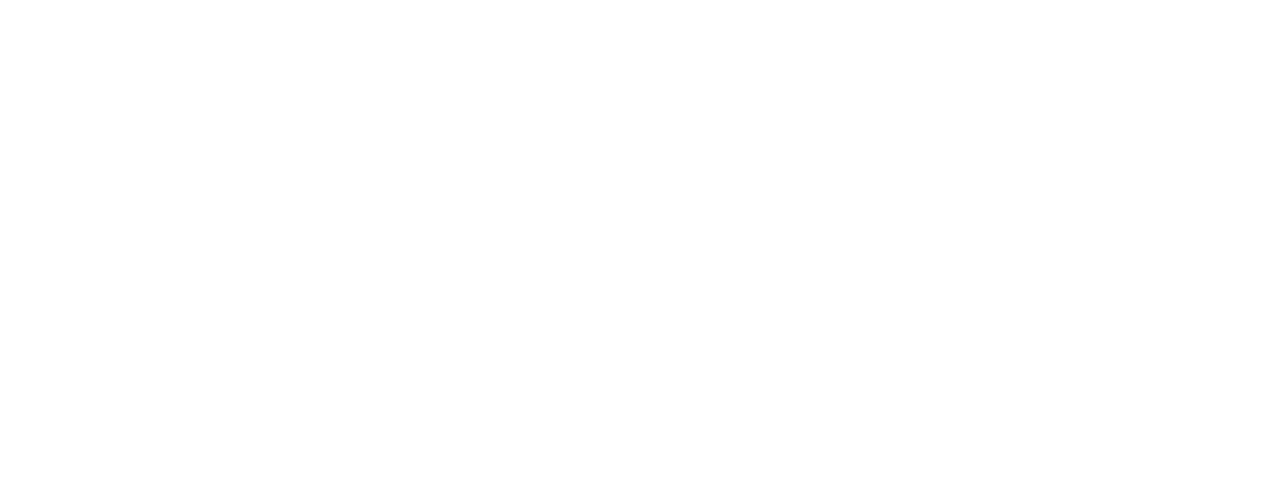
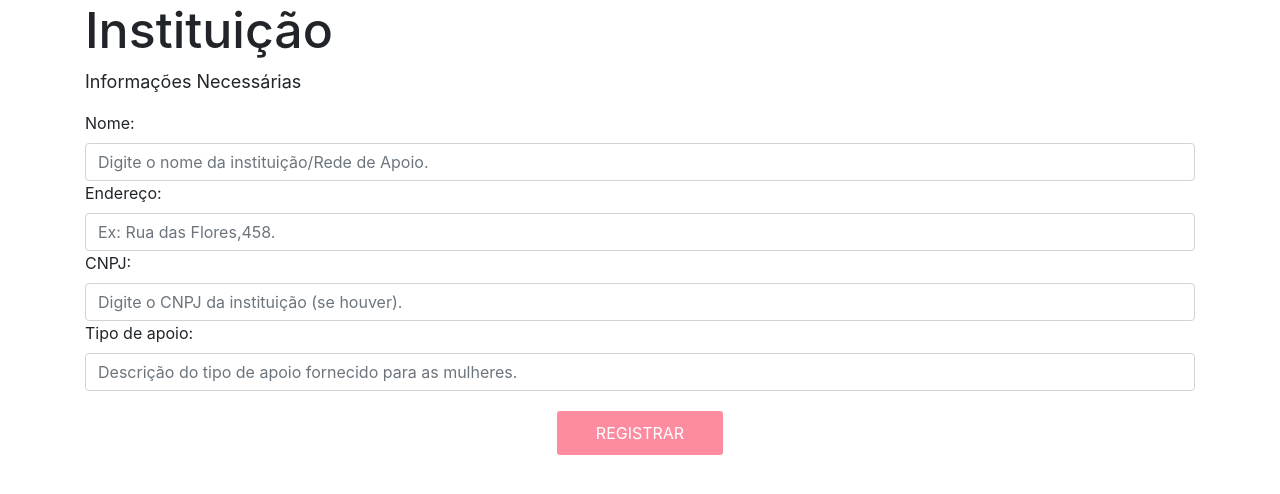
Before and after one commit to StheJanuario/Feminiciclo, a Nuxt app: page /tela-instituicao in a window 1280 px wide. Before the commit this address had no page. Shown: the top 494 px of the page. Built offline with nearby package versions, Linux system fonts and the light colour scheme.

Commit message:
atualização de páginas

```diff
--- a/nuxt.config.js
+++ b/nuxt.config.js
@@ -47,7 +47,7 @@ export default {
   // Axios module configuration: https://go.nuxtjs.dev/config-axios
   axios: {
     // Workaround to avoid enforcing hard-coded localhost:3000: https://github.com/nuxt-community/axios-module/issues/308
-    baseURL: '/',
+    baseURL: 'http://localhost:8080/',
   },
 
   // PWA module configuration: https://go.nuxtjs.dev/pwa
--- a/pages/tela-cadastro.vue
+++ b/pages/tela-cadastro.vue
@@ -2,11 +2,15 @@
     <div>
       <img src="logo.png" class="logo" />
       <p>Gostaria de acessar como:</p>
-      <NuxtLink to="/tela-acesso"
+      <NuxtLink to="/tela-vitima"
         ><b-button class="botao">VÍTIMA</b-button></NuxtLink
       >
-      <b-button class="botao">PROFISSIONAL</b-button>
-      <b-button class="botao">INSTITUIÇÃO</b-button>
+      <NuxtLink to="/tela-profissional"
+        ><b-button class="botao">PROFISSIONAL</b-button></NuxtLink
+      >
+      <NuxtLink to="/tela-instituicao"
+        ><b-button class="botao">INSTITUIÇÃO</b-button></NuxtLink
+      >
     </div>
   </template>
 
@@ -16,8 +20,7 @@
   }
   </script>
   <style>
-  html,
-  body {
+  html,body {
     height: 100%;
     width: 100;
     background-color: #f8d4d4;
@@ -47,5 +50,4 @@
     margin: 0 auto;
     margin-top: 75px;
   }
-
   </style>
--- /dev/null
+++ b/pages/tela-instituicao.vue
@@ -0,0 +1,61 @@
+<template>
+  <b-container>
+   <h1>Instituição</h1>
+   <p>Informações Necessárias</p>
+
+   <label>Nome:</label>
+   <b-form-input placeholder="Digite o nome da instituição/Rede de Apoio."></b-form-input>
+   <label>Endereço:</label>
+   <b-form-input placeholder="Ex: Rua das Flores,458."></b-form-input>
+   <label>CNPJ:</label>
+   <b-form-input placeholder="Digite o CNPJ da instituição (se houver)."></b-form-input>
+   <label>Tipo de apoio:</label>
+   <b-form-input placeholder="Descrição do tipo de apoio fornecido para as mulheres."></b-form-input>
+  <b-button class="botao" @click="telaEntrar()">REGISTRAR</b-button>
+  </b-container>
+
+</template>
+
+<script>
+export default {
+ name: 'TelaAcessoPage',
+ methods:{
+  telaEntrar(){
+    this.$router.push("tela-entrar")
+  }
+ }
+}
+</script>
+
+<style  scoped>
+html, body{
+ height: 100%;
+ width: 100;
+ background-color:#f8d4d4;
+
+}
+
+.botao{
+  width: 15%;
+  height: 20%;
+  background-color: #fd8ca0;
+  border: 1px #f88ea0;
+  border-radius: 3px;
+  margin: 0 auto;
+  color: white;
+  display: block;
+  padding: 10px;
+  margin-top: 20px;
+}
+h1{
+  font-size: 50px;
+}
+p{
+  font-size: 18px;
+  text-align: left !important;
+  margin-top: 3px;
+}
+.input{
+  font-size:20px;
+}
+</style>
--- a/pages/tela-menu.vue
+++ b/pages/tela-menu.vue
@@ -1,4 +1,6 @@
 <template>
+<div>
+  <div>
    <header id="header">
     <img src="https://cdn-icons-png.flaticon.com/128/149/149145.png" id="logo" @click="telaOpcoes()">
     <nav id="nav">
@@ -13,8 +15,15 @@
          <li><a href="/">Configurações</a></li>
        </ul>
      </nav>
+   </header>
+  </div>
+  <div>
+    <img src="logo.png">
+    <button>exemplo</button>
+  </div>
 
-   </header>
+  </div>
+
 
 </template>
 
--- a/pages/tela-acesso.vue
+++ b/pages/tela-profissional.vue
@@ -1,17 +1,17 @@
 <template>
   <b-container>
-   <h1>Vítima</h1>
+   <h1>Profissional</h1>
    <p>Informações necessárias</p>
 
-   <label>Idade</label>
-   <b-form-input placeholder=" Ex 20 anos"></b-form-input>
-   <label>RG</label>
-   <b-form-input placeholder="Ex: XX.XXX.XXX.X"></b-form-input>
-   <label>Boletim de Ocorrência</label>
-   <b-form-input placeholder="Foi feito um boletim de Ocorrência ? (Sim) ou (Não)"></b-form-input>
-   <label>Corpo de Delito</label>
-   <b-form-input placeholder="Ouve exame de corpo de delito ? (Sim) ou (Não)"></b-form-input>
-  <b-button class="botao" @click="telaEntrar()">PRÓXIMO</b-button>
+   <label>CPF:</label>
+   <b-form-input placeholder="Ex: XXX.XXX.XXX-XX."></b-form-input>
+   <label>Área de Formação:</label>
+   <b-form-input placeholder="Digite a área em que você trabalha."></b-form-input>
+   <label>Horário de Atendimento:</label>
+   <b-form-input placeholder="Digite seu horário de Atendimento."></b-form-input>
+   <label>Forma de Atendimento:</label>
+   <b-form-input placeholder="Qual a forma de atendimento? (on-line) ou (presencial)."></b-form-input>
+  <b-button class="botao" @click="telaEntrar()">REGISTRAR</b-button>
   </b-container>
 
 </template>
--- /dev/null
+++ b/pages/tela-vitima.vue
@@ -0,0 +1,61 @@
+<template>
+  <b-container>
+   <h1>Vítima</h1>
+   <p>Informações necessárias</p>
+
+   <label>Idade:</label>
+   <b-form-input placeholder="Ex: 20 anos"></b-form-input>
+   <label>RG:</label>
+   <b-form-input placeholder="Ex: XX.XXX.XXX.X"></b-form-input>
+   <label>Boletim de Ocorrência:</label>
+   <b-form-input placeholder="Foi feito um boletim de Ocorrência ? (Sim) ou (Não)"></b-form-input>
+   <label>Corpo de Delito:</label>
+   <b-form-input placeholder="Ouve exame de corpo de delito ? (Sim) ou (Não)"></b-form-input>
+  <b-button class="botao" @click="telaEntrar()">PRÓXIMO</b-button>
+  </b-container>
+
+</template>
+
+<script>
+export default {
+ name: 'TelaAcessoPage',
+ methods:{
+  telaEntrar(){
+    this.$router.push("tela-entrar")
+  }
+ }
+}
+</script>
+
+<style  scoped>
+html, body{
+ height: 100%;
+ width: 100;
+ background-color:#f8d4d4;
+
+}
+
+.botao{
+  width: 15%;
+  height: 20%;
+  background-color: #fd8ca0;
+  border: 1px #f88ea0;
+  border-radius: 3px;
+  margin: 0 auto;
+  color: white;
+  display: block;
+  padding: 10px;
+  margin-top: 20px;
+}
+h1{
+  font-size: 50px;
+}
+p{
+  font-size: 18px;
+  text-align: left !important;
+  margin-top: 3px;
+}
+.input{
+  font-size:20px;
+}
+</style>
```
Also changed, not shown: pages/tela-feedbacks.vue (added), 1 other file (tests, documents, lock files or other folders).
